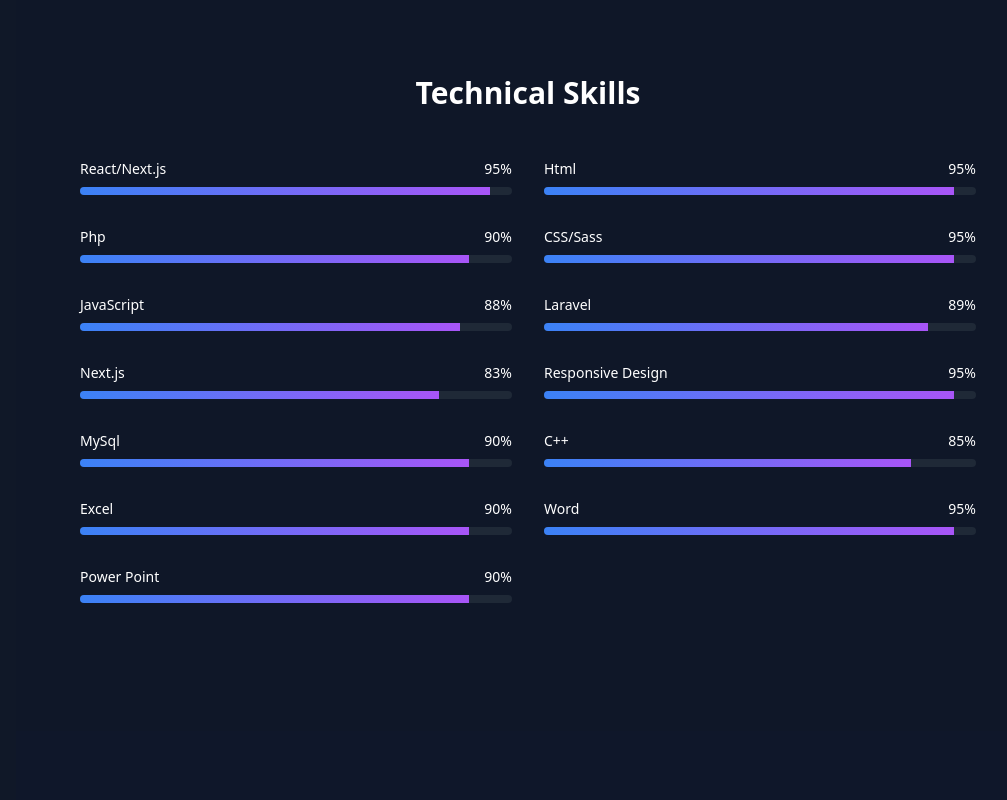
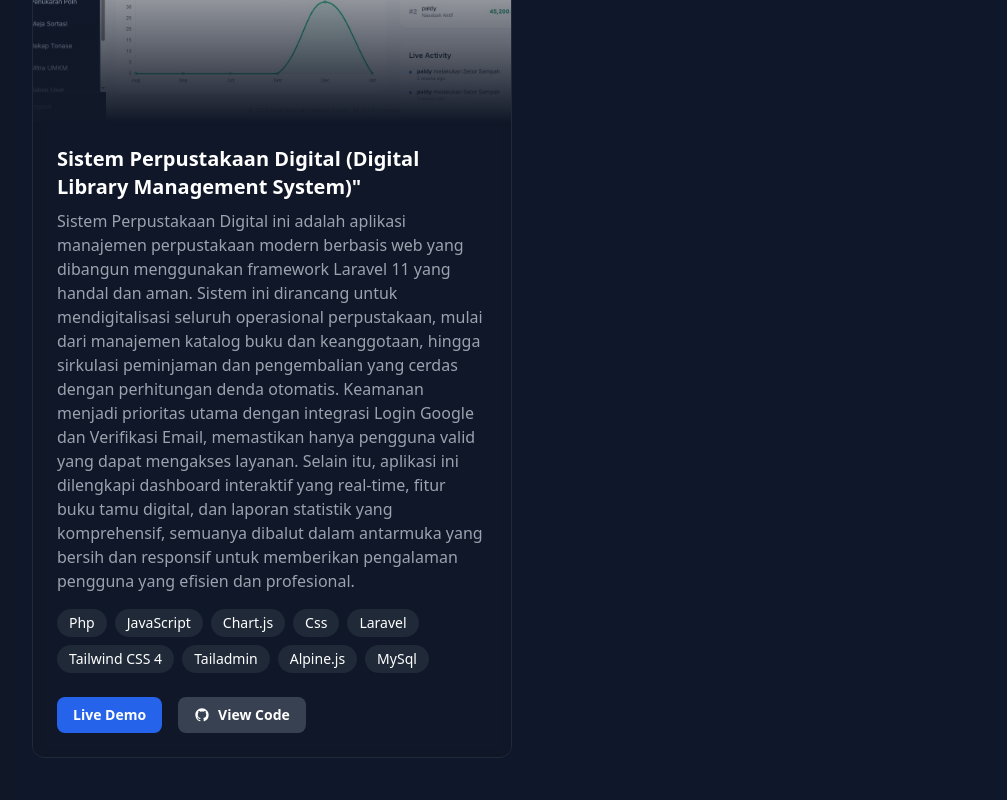
Before and after one commit to rifaldy15/portofolio, a Next.js app: page / in a window 1280 px wide. Shown: the part 6220-7020 px from the top of the page, without its empty margins (240-1247 px from the left). Built offline with nearby package versions, Linux system fonts and the light colour scheme.

Commit message:
Update projects section with library system

```diff
--- a/app/components/ProjectsSection.tsx
+++ b/app/components/ProjectsSection.tsx
@@ -77,6 +77,26 @@
     ],
     link: "#",
     github: "https://github.com/rifaldy15/Sistem-Bank-Sampah-.git",
+  },
+  {
+    title: 'Sistem Perpustakaan Digital (Digital Library Management System)"',
+    description:
+      "Sistem Perpustakaan Digital ini adalah aplikasi manajemen perpustakaan modern berbasis web yang dibangun menggunakan framework Laravel 11 yang handal dan aman. Sistem ini dirancang untuk mendigitalisasi seluruh operasional perpustakaan, mulai dari manajemen katalog buku dan keanggotaan, hingga sirkulasi peminjaman dan pengembalian yang cerdas dengan perhitungan denda otomatis. Keamanan menjadi prioritas utama dengan integrasi Login Google dan Verifikasi Email, memastikan hanya pengguna valid yang dapat mengakses layanan. Selain itu, aplikasi ini dilengkapi dashboard interaktif yang real-time, fitur buku tamu digital, dan laporan statistik yang komprehensif, semuanya dibalut dalam antarmuka yang bersih dan responsif untuk memberikan pengalaman pengguna yang efisien dan profesional.",
+    image: "/bank.jpg",
+    tags: [
+      "Php",
+      "JavaScript",
+      "Chart.js",
+      "Css",
+      "Laravel",
+      "Tailwind CSS 4",
+      "Tailadmin",
+      "Alpine.js",
+      "MySql",
+    ],
+    link: "#",
+    github:
+      "https://github.com/rifaldy15/SISTEM-PEMINJAMAN-BUKU-PERPUSTAKAAN.git",
   },
 ];
 
```
